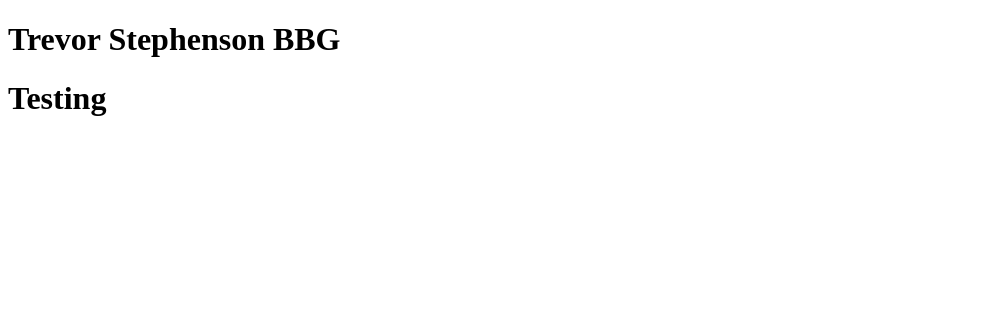
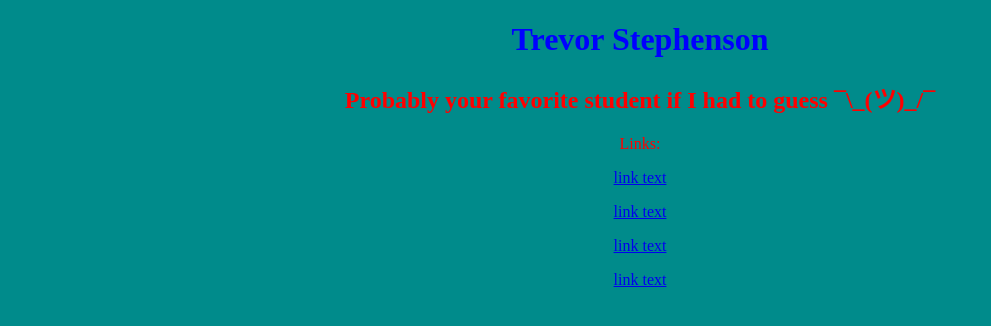
Before and after one commit to trevorstep/wdd131, a plain HTML site: page index.html in a window 1280 px wide. Shown: the whole page, without its empty margins (0-991 px from the left). Drawn offline with Linux system fonts and the light colour scheme.

Commit message:
Updated index to be prettier.

```diff
--- a/index.html
+++ b/index.html
@@ -1,21 +1,59 @@
 <!DOCTYPE html>
 <html lang="en">
+
 <head>
     <meta charset="UTF-8">
     <meta name="viewport" content="width=device-width, initial-scale=1.0">
     <meta name="description" content="An in-depthguide to htmle metatags.">
+    <style>
+        body {
+            background-color: darkcyan;
+        }
+
+        h1 {
+            color: blue;
+        }
+
+        h2 {
+            color: red;
+        }
+
+        p {
+            color: red;
+        }
+
+        main {
+            text-align: center;
+        }
+    </style>
+
     <title>Portal Page - WDD131</title>
 </head>
+
 <body>
     <header>
 
     </header>
     <main>
-        <h1 id="myname">Trevor Stephenson BBG</h1>
-        <h1>Testing</h1>
+        <h1 id="myname">Trevor Stephenson</h1>
+        <h2>Probably your favorite student if I had to guess ¯\_(ツ)_/¯</h2>
+        <p>Links:</p>
+        <p>
+            <a href="url">link text</a>
+        </p>
+        <p>
+            <a href="url">link text</a>
+        </p>
+        <p>
+            <a href="url">link text</a>
+        </p>
+        <p>
+            <a href="url">link text</a>
+        </p>
     </main>
     <footer>
 
     </footer>
 </body>
+
 </html>
```
